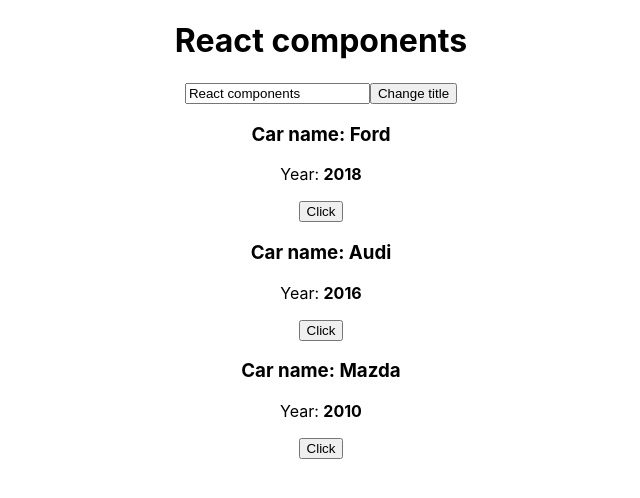
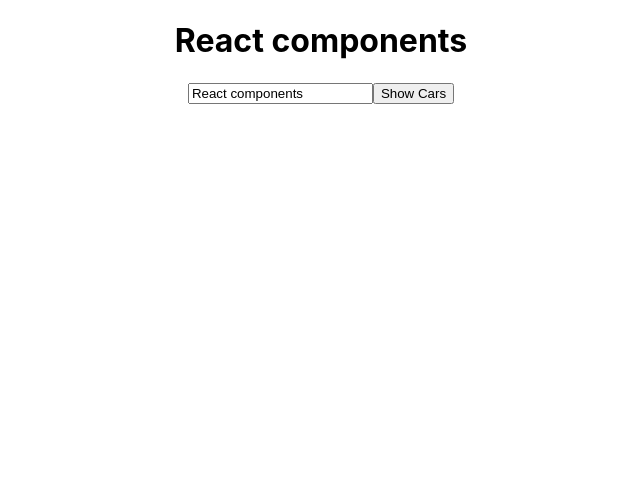
Before and after one commit to kapustis/react-theory, a React (Create React App) app: page / in a window 1280 px wide. Shown: the top 498 px of the page, without its empty margins (319-959 px from the left). Built offline with nearby package versions, Linux system fonts and the light colour scheme.

Commit message:
Conditional Rendering

```diff
--- a/src/App.js
+++ b/src/App.js
@@ -6,11 +6,18 @@ class App extends Component {
 
     state = {
         cars: [
-            {id:1, name: 'Ford', year: 2018},
-            {id:2, name: 'Audi', year: 2016},
-            {id:3, name: 'Mazda', year: 2010}
+            {id: 1, name: 'Ford', year: 2018},
+            {id: 2, name: 'Audi', year: 2016},
+            {id: 3, name: 'Mazda', year: 2010}
         ],
-        pageTitle: 'React components'
+        pageTitle: 'React components',
+        showCars: false
+    }
+
+    toggleCarsHandler = () =>{
+        this.setState({
+            showCars: !this.state.showCars
+        })
     }
 
     changeTitleHandler = (newTitle) => {
@@ -31,22 +38,19 @@ class App extends Component {
             textAlign: 'center'
         }
 
-        // const cars = this.state.cars
-
+        const isShow = this.state.showCars
         return (
             <div style={divStyle}>
                 <h1>{this.state.pageTitle}</h1>
 
-                <input type="text" onChange={this.handelInput} value={this.state.pageTitle} />
+                <input type="text" onChange={this.handelInput} value={this.state.pageTitle}/>
 
-                <button
-                    onClick={this.changeTitleHandler.bind(this, 'Changed!')}
-                >
-                    Change title
+                <button  onClick={this.toggleCarsHandler} >
+                    Show Cars
                 </button>
-                {
-                    this.state.cars.map((car) =>{
-                        return(
+                {isShow
+                   ? this.state.cars.map((car) => {
+                        return (
                             <Car
                                 key={car.id}
                                 name={car.name}
@@ -55,8 +59,8 @@ class App extends Component {
                             />
                         )
                     })
+                   : null
                 }
-
 
 
                 {/*<Car*/}
--- a/src/Car/Car.js
+++ b/src/Car/Car.js
@@ -1,6 +1,6 @@
 import React from 'react'
 
-function Car (props) {
+function Car(props) {
     return (
         <div>
             <h3>Сar name: {props.name}</h3>
```
Lines whose indentation alone changed are shown as unchanged.
